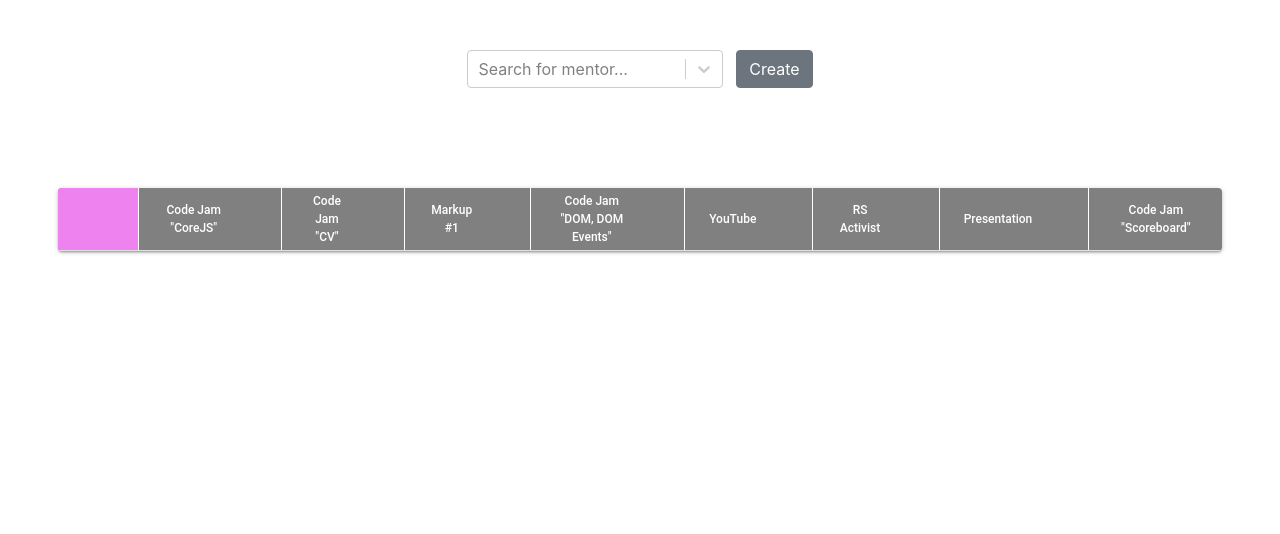
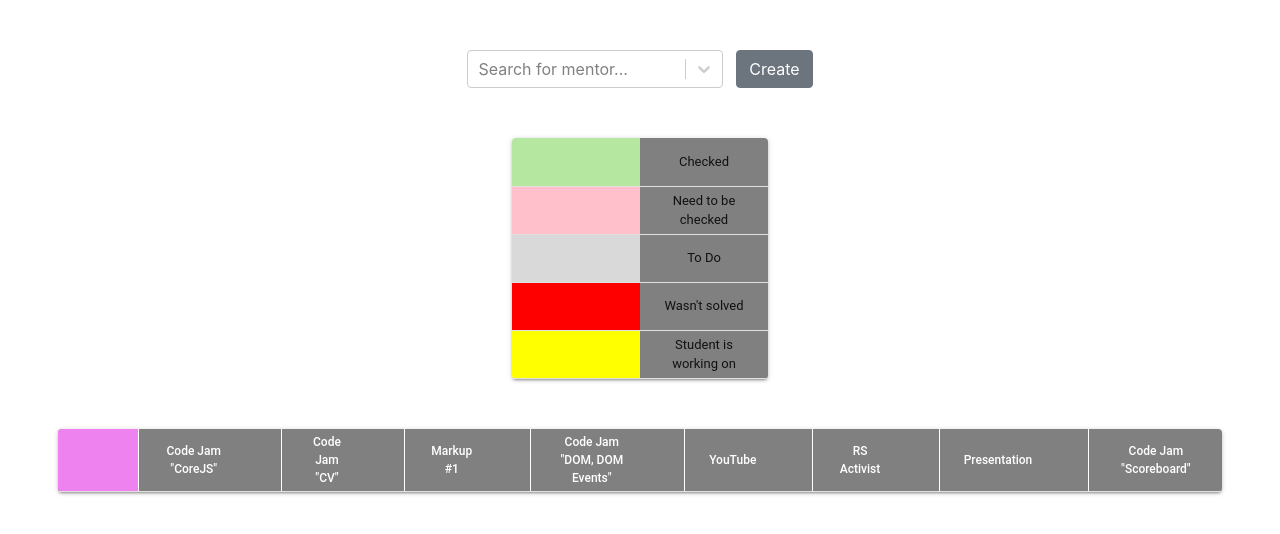
Before and after one commit to AntiHero/DashBoard, a React app: page / in a window 1280 px wide. Built offline with nearby package versions, Linux system fonts and the light colour scheme.

Commit message:
feat: add color table + links to githubs for students and mentors

```diff
--- /dev/null
+++ b/assets/components/colors/colors.js
@@ -0,0 +1,70 @@
+import {colors} from '../table/table';
+import { withStyles } from '@material-ui/core/styles';
+import Table from '@material-ui/core/Table';
+import TableBody from '@material-ui/core/TableBody';
+import TableCell from '@material-ui/core/TableCell';
+import TableRow from '@material-ui/core/TableRow';
+import Paper from '@material-ui/core/Paper';
+import React from 'react';
+
+const styles = theme => ({
+  root: {
+    width: '20vw',
+    height: '100%',
+    marginTop: '50px',
+    overflowX: 'hidden',
+  },
+  cell: {
+    width: '100px'
+  }
+});
+
+function Colors(props) {
+  const { classes } = props;
+
+  return (
+   <Paper className={classes.root}>
+      <Table className={classes.table}>
+        <TableBody>
+            <TableRow>
+              <TableCell component="th" scope="row" className={classes.cell} style={{backgroundColor: `${colors.checked}`}}>
+              </TableCell>
+              <TableCell component="th" scope="row" className={classes.cell} style={{backgroundColor: 'gray'}} align="center">
+                {'Checked'}
+              </TableCell>
+            </TableRow>
+            <TableRow>
+              <TableCell component="th" scope="row" style={{backgroundColor: `${colors.checking}`}}>
+              </TableCell>
+              <TableCell component="th" scope="row" style={{backgroundColor: 'gray'}} align="center">
+                {'Need to be checked'}
+              </TableCell>
+            </TableRow>
+            <TableRow>
+              <TableCell component="th" scope="row" style={{backgroundColor: `${colors.todo}`}}>
+              </TableCell>
+              <TableCell component="th" scope="row" style={{backgroundColor: 'gray'}} align="center">
+                {'To Do'}
+              </TableCell>
+            </TableRow>
+            <TableRow>
+              <TableCell component="th" scope="row" style={{backgroundColor: `${colors.wasted}`}}>
+              </TableCell>
+              <TableCell component="th" scope="row" style={{backgroundColor: 'gray'}} align="center">
+                {'Wasn\'t solved'}
+              </TableCell>
+            </TableRow>
+            <TableRow>
+              <TableCell component="th" scope="row" style={{backgroundColor: `${colors.working}`}}>
+              </TableCell>
+              <TableCell component="th" scope="row" style={{backgroundColor: 'gray'}} align="center">
+                {'Student is working on'}
+              </TableCell>
+            </TableRow>
+        </TableBody>
+      </Table>
+    </Paper>
+  )
+}
+
+export default withStyles(styles)(Colors);
--- a/assets/components/table/table.js
+++ b/assets/components/table/table.js
@@ -11,7 +11,7 @@ import mentors from '../../data/mentors.json';
 import score from '../../data/score.json';
 import _ from 'lodash';
 
-const colors = {
+export const colors = {
   checked: '#b5e7a0',
   todo: '#d9d9d9',
   working: 'yellow',
@@ -20,12 +20,14 @@ const colors = {
 }
 
 const color = colors.notChked;
+const url = "https://github.com/"
 
 const styles = theme => ({
   root: {
     width: '91vw',
     height: '100%',
-    marginTop: '100px',
+    marginTop: '50px',
+    marginBottom: '100px',
     overflowX: 'hidden',
   },
   table: {
@@ -137,7 +139,6 @@ function createMarks(name) {
     }
     statuses.push(createStatus(taskList));
   }
-  console.log(statuses[0]);
 }
 
 
@@ -145,14 +146,13 @@ function createMarks(name) {
 function SimpleTable(props) {
   const { classes } = props;
 
-  console.log(props.mentor);
   createMarks(props.mentor);
   return (
     <Paper className={classes.root}>
       <Table className={classes.table}>
         <TableHead>
           <TableRow style={{backgroundColor:'gray'}}>
-            <TableCell align="center" style={{backgroundColor:'violet', color: 'white'}}>{props.mentor}</TableCell>
+              <TableCell align="center" style={{backgroundColor:'violet', color: 'white'}}><a href={props.mentorsGit} style={{color:'white'}}>{props.mentor}</a></TableCell>
             {tasks.map((task, index) => (
               <TableCell align="center" style={{color:'white', borderLeft: '1px solid white'}} key={index}>{task}</TableCell>
             ))}
@@ -162,7 +162,7 @@ function SimpleTable(props) {
           {students.map((student, index) => (
             <TableRow key={student.id}>
               <TableCell component="th" scope="row" style={{border: '1px solid gray'}}>
-                {student.name}
+                <a href={`${url}` + `${student.name}`} style={{color: 'black'}}>{student.name}</a>
               </TableCell>
               {statuses[index].map((status, index) => (
                   <TableCell align="center" style={{backgroundColor:`${status}`, border: '1px solid gray'}} key={`status${index}`}></TableCell>
@@ -177,7 +177,8 @@ function SimpleTable(props) {
 
 SimpleTable.propTypes = {
   classes: PropTypes.object.isRequired,
-  mentor: PropTypes.string.isRequired
+  mentor: PropTypes.string.isRequired,
+  mentorsGit: PropTypes.string.isRequired,
 };
 
 export default withStyles(styles)(SimpleTable);
--- a/assets/css/style.css
+++ b/assets/css/style.css
@@ -10,3 +10,9 @@
   justify-content: center;
   align-content: center;
 }
+
+#colors{
+  display:flex;
+  justify-content: center;
+  align-content: center;
+}
--- a/assets/index.js
+++ b/assets/index.js
@@ -1,20 +1,35 @@
 
 import Search from './components/select/select.js';
 import SimpleTable from './components/table/table';
+import Colors from './components/colors/colors';
 import React from 'react';
 import ReactDOM from 'react-dom';
+import mentors from '../assets/data/mentors.json'
 
 let name = localStorage.getItem('userSelect');
+let mentorsGitHub = getGitHub(name);;
 
 document.addEventListener('DOMContentLoaded', function(){
   const button = document.getElementsByTagName('Button')[0];
 
   button.addEventListener('click', function() {
   name = localStorage.getItem('userSelect');
+  mentorsGitHub = getGitHub(name);
 
-  ReactDOM.render(<SimpleTable mentor={name}/>, window.document.getElementById('table'));
+  ReactDOM.render(<SimpleTable mentor={name} mentorsGit={mentorsGitHub}/>, window.document.getElementById('table'));
   })
 });
 
+function getGitHub(name) {
+  for (let key in mentors) {
+    if (key === name) {
+      mentorsGitHub = mentors[key].github;
+      break;
+    }
+  }
+  return mentorsGitHub;
+}
+
 ReactDOM.render(<Search />, window.document.getElementById('search'));
-ReactDOM.render(<SimpleTable mentor={name}/>, window.document.getElementById('table'));
+ReactDOM.render(<Colors />, window.document.getElementById('colors'));
+ReactDOM.render(<SimpleTable mentor={name}  mentorsGit={mentorsGitHub}/>, window.document.getElementById('table'));
--- a/index.html
+++ b/index.html
@@ -16,6 +16,7 @@
 <body>
   <main>
     <div id="search"></div>
+    <div id="colors"></div>
     <div id="table"></div>
   </main>
   <script src="./build/index.js"></script>
```
Also changed, not shown: 2 other files.
